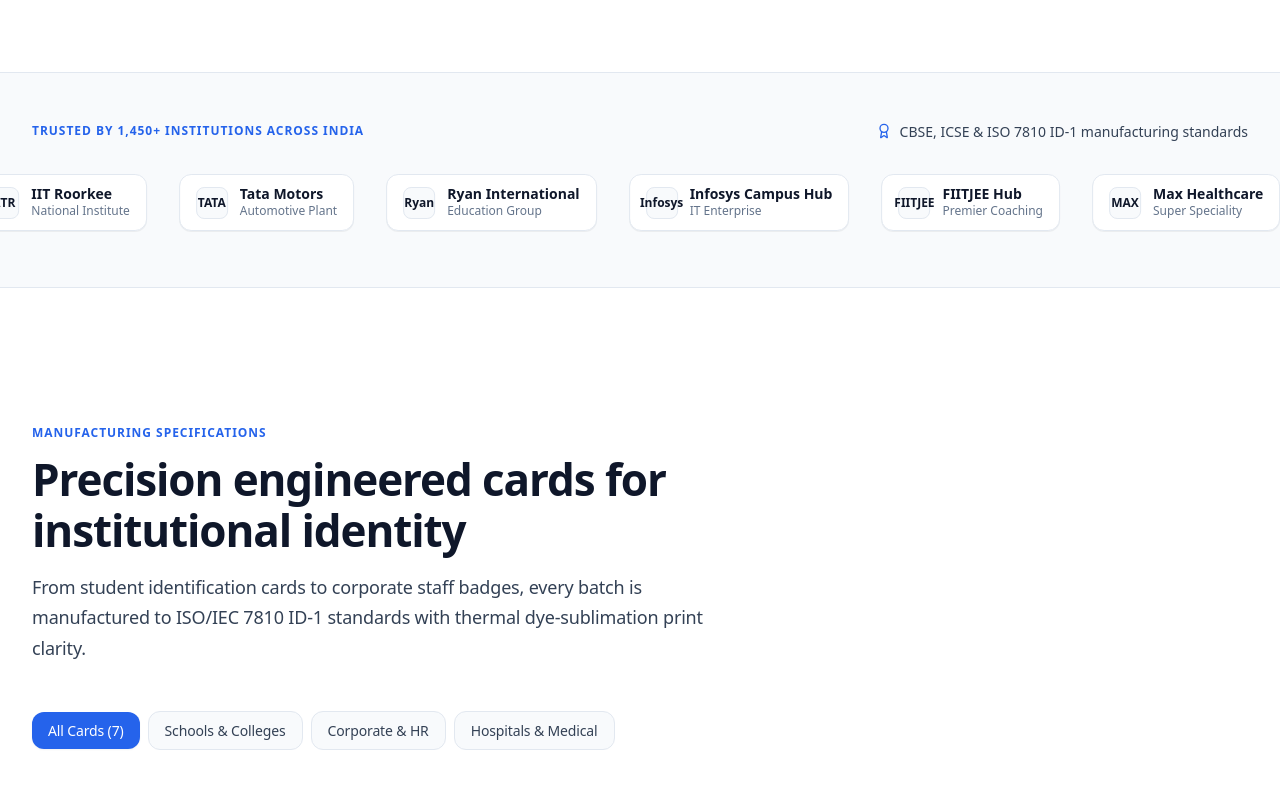
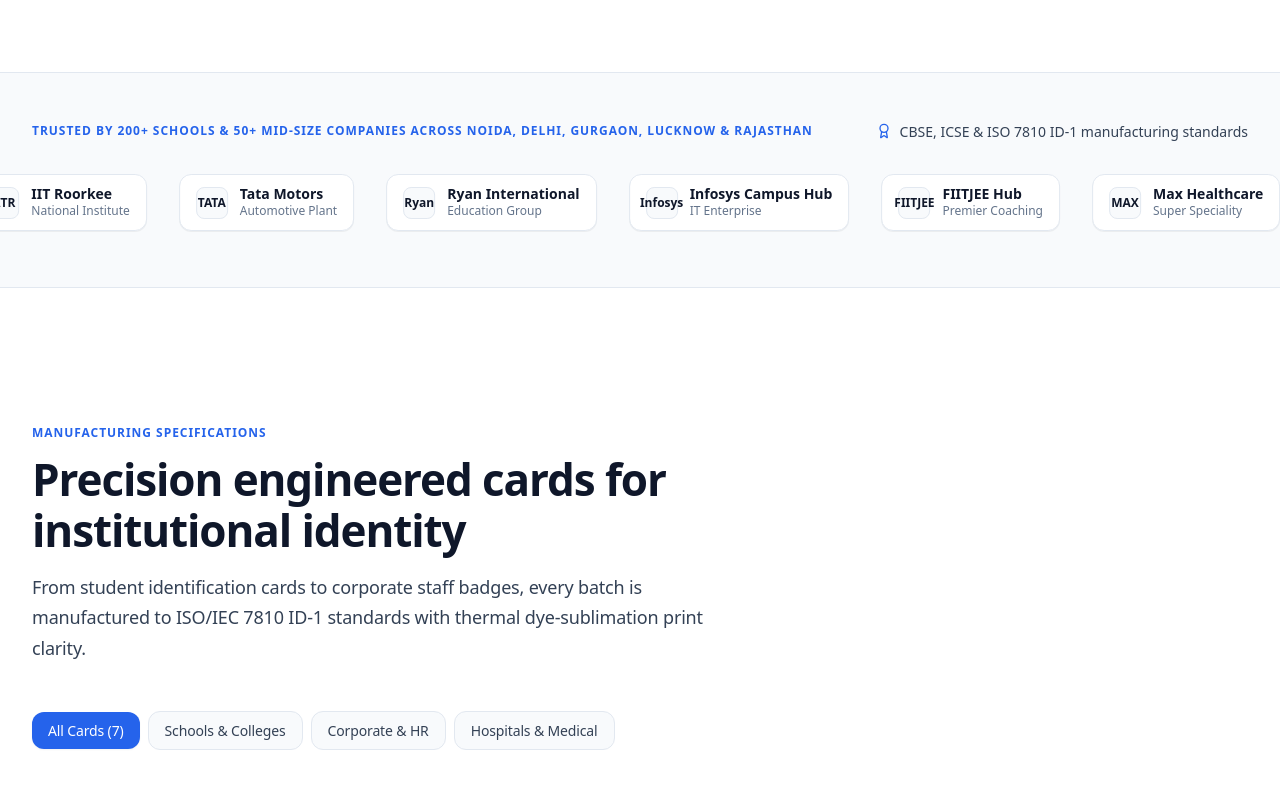
Before and after one commit to idddkkdkdkdkdkdkdfmkor/v-rn-kjgrngilregrnguerbgtjhlgrjfrjlfrbjerlkdgnfrjbrn, a React (Vite) app: page / in a window 1280 px wide. Shown: the part 1140-1938 px from the top of the page. Built offline with nearby package versions, Linux system fonts and the light colour scheme.

Commit message:
Update marquee and stats to 200 schools and 50 mid companies

```diff
--- a/src/components/TrustedByMarquee.tsx
+++ b/src/components/TrustedByMarquee.tsx
@@ -21,7 +21,7 @@
       <div className="max-w-7xl mx-auto px-4 sm:px-6 lg:px-8 mb-6">
         <div className="flex flex-col sm:flex-row items-center justify-between gap-2 text-center sm:text-left">
           <p className="text-[12px] font-bold uppercase tracking-[0.08em] text-[#2563EB]">
-            TRUSTED BY 1,450+ INSTITUTIONS ACROSS INDIA
+            TRUSTED BY 200+ SCHOOLS & 50+ MID-SIZE COMPANIES ACROSS NOIDA, DELHI, GURGAON, LUCKNOW & RAJASTHAN
           </p>
           <div className="flex items-center gap-2 text-[14px] font-medium text-[#334155]">
             <Award className="w-4 h-4 text-[#2563EB] shrink-0" />
--- a/src/data/mockData.ts
+++ b/src/data/mockData.ts
@@ -20,7 +20,7 @@
   gstNumber: '09AAACI1234F1Z8',
   stats: {
     cardsPrinted: '5,000,000+',
-    institutions: '1,450+',
+    institutions: '250+',
     deliveryPincodes: '19,000+',
     onTimeRate: '99.8%',
     sampleDispatchTime: '24 Hours',
@@ -674,7 +674,7 @@
     role: 'Administrative Director',
     organization: 'Delhi Public School, Sector 45',
     city: 'Gurugram, NCR',
-    avatar: 'https://images.unsplash.com/photo-1534528741775-53994a69daeb?auto=format&fit=crop&w=200&q=80',
+    avatar: 'https://images.unsplash.com/photo-1507003211169-0a1dd7228f2d?auto=format&fit=crop&w=200&q=80',
     rating: 5,
     comment:
       'We ordered 2,800 student and faculty ID cards for the 2025-26 academic session. The color fidelity of the photographs, the sharpness of the bus route QR codes, and the custom satin lanyards exceeded our expectations. The entire batch was delivered in sorted classroom bundles 2 days ahead of schedule!',
```
